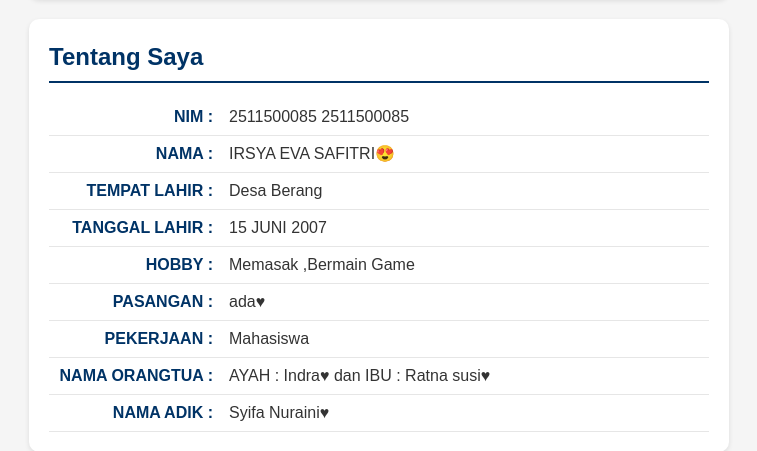
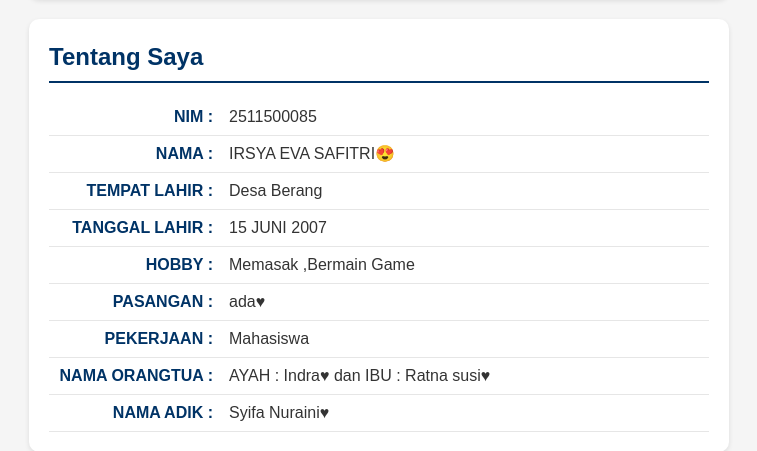
Before and after one commit to 2511500085-dev/2511500085-PWD-GB1J-25260, a PHP site: page /pertemuan-06/index.php in a window 1280 px wide. Shown: the part 563-1014 px from the top of the page, without its empty margins (261-1018 px from the left). Run offline with PHP 8.4, Linux system fonts and the light colour scheme.

Commit message:
memperbaiki section about

```diff
--- a/pertemuan-06/index.php
+++ b/pertemuan-06/index.php
@@ -37,7 +37,7 @@
             $nim = "2511500085";
             ?>
             <h2>Tentang Saya</h2>
-            <p><strong>NIM :</strong>2511500085 <?php echo $NIM ?></p>
+            <p><strong>NIM :</strong> <?php echo $NIM ?></p>
             <p><strong>NAMA :</strong>IRSYA EVA SAFITRI&#128525;</p>
             <p><strong>TEMPAT LAHIR :</strong>Desa Berang</p>
             <p><strong>TANGGAL LAHIR :</strong>15 JUNI 2007</p>
```
